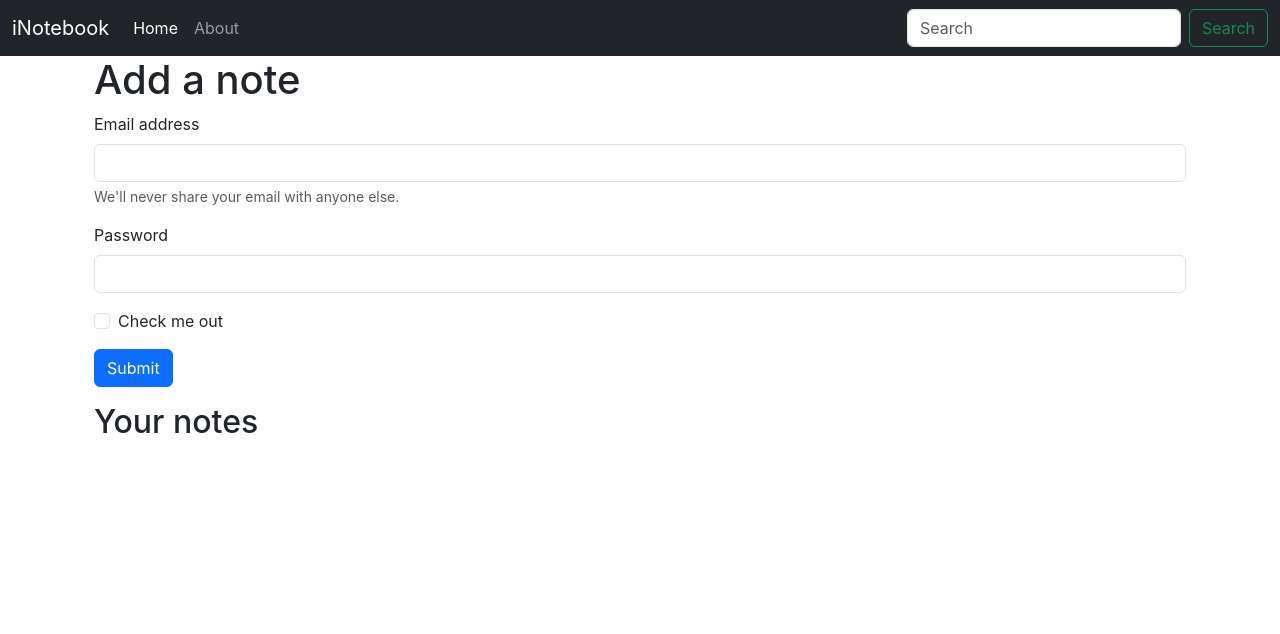
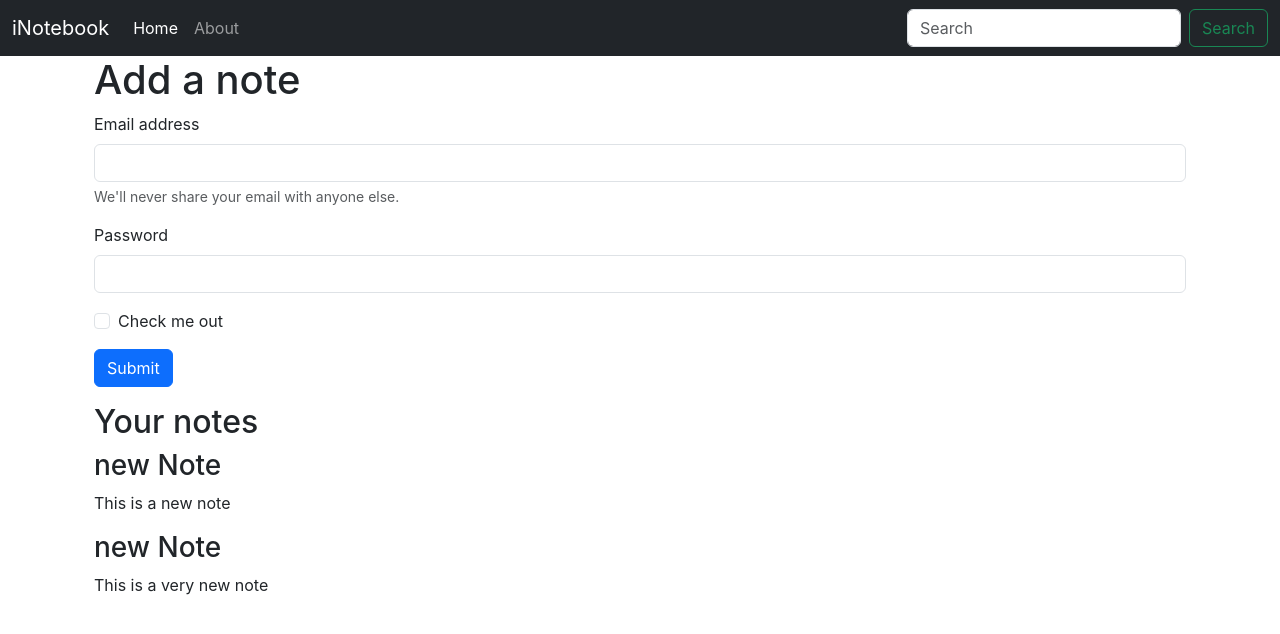
Before and after one commit to nishantyadav24/inotebook, a React (Create React App) app: page / in a window 1280 px wide. Shown: the top 634 px of the page. Built offline with nearby package versions, Linux system fonts and the light colour scheme.

Commit message:
navbar refactoring adding form

```diff
--- a/src/components/Home.js
+++ b/src/components/Home.js
@@ -1,12 +1,15 @@
-import React from 'react';
+import React, { useContext } from 'react';
+import noteContext from '../context/notes/NoteContext'; // Import the correct context
 
 const Home = () => {
+  const context = useContext(noteContext);  // Use the context
+  const { notes } = context;  // Destructure notes from context
+
   return (
-    <div class="container">
+    <div className="container">
       <h1>Add a note</h1>
 
-
-      <form className='mb-3'>
+      <form className="mb-3">
         <div className="mb-3">
           <label htmlFor="exampleInputEmail1" className="form-label">Email address</label>
           <input type="email" className="form-control" id="exampleInputEmail1" aria-describedby="emailHelp" />
@@ -24,7 +27,14 @@ const Home = () => {
       </form>
 
       <h2>Your notes</h2>
-
+      {notes.map((note) => {
+        return (
+          <div key={note._id}>
+            <h3>{note.title}</h3>
+            <p>{note.description}</p>
+          </div>
+        );
+      })}
     </div>
   );
 }
--- a/src/context/notes/NoteState.js
+++ b/src/context/notes/NoteState.js
@@ -1,22 +1,32 @@
-import React from "react";
+import React, { useState } from "react";
 import noteContext from "./NoteContext";
-import { useState } from "react";
+
 const NoteState = (props) => {
-  const s1 = {
-    "name": "harry",
-    "class": "5b"
-  };
-const [state,setState] = useState(s1)
-const update = () =>{
-    setTimeout(()=>{
-        setState({
-            "name":"larry",
-            "class":"8b"
-        })
-    },1000)
-}
+  const notesInitial = [
+    {
+      "_id": "66b617f7ef9356b5a7a4ec76",
+      "user": "66b5a277f6e978aa514a97c4",
+      "title": "new Note",
+      "description": "This is a new note",
+      "tag": "new",
+      "date": "2024-08-09T13:21:59.832Z",
+      "__v": 0
+    },
+    {
+      "_id": "66ba0d18996e5ec351aadafe",
+      "user": "66b5a277f6e978aa514a97c4",
+      "title": "new Note",
+      "description": "This is a very new note",
+      "tag": "new",
+      "date": "2024-08-12T13:24:40.516Z",
+      "__v": 0
+    }
+  ];
+
+  const [notes, setNotes] = useState(notesInitial);
+
   return (
-    <noteContext.Provider value={{ state,update}}>
+    <noteContext.Provider value={{ notes, setNotes }}>
       {props.children}
     </noteContext.Provider>
   );
```
